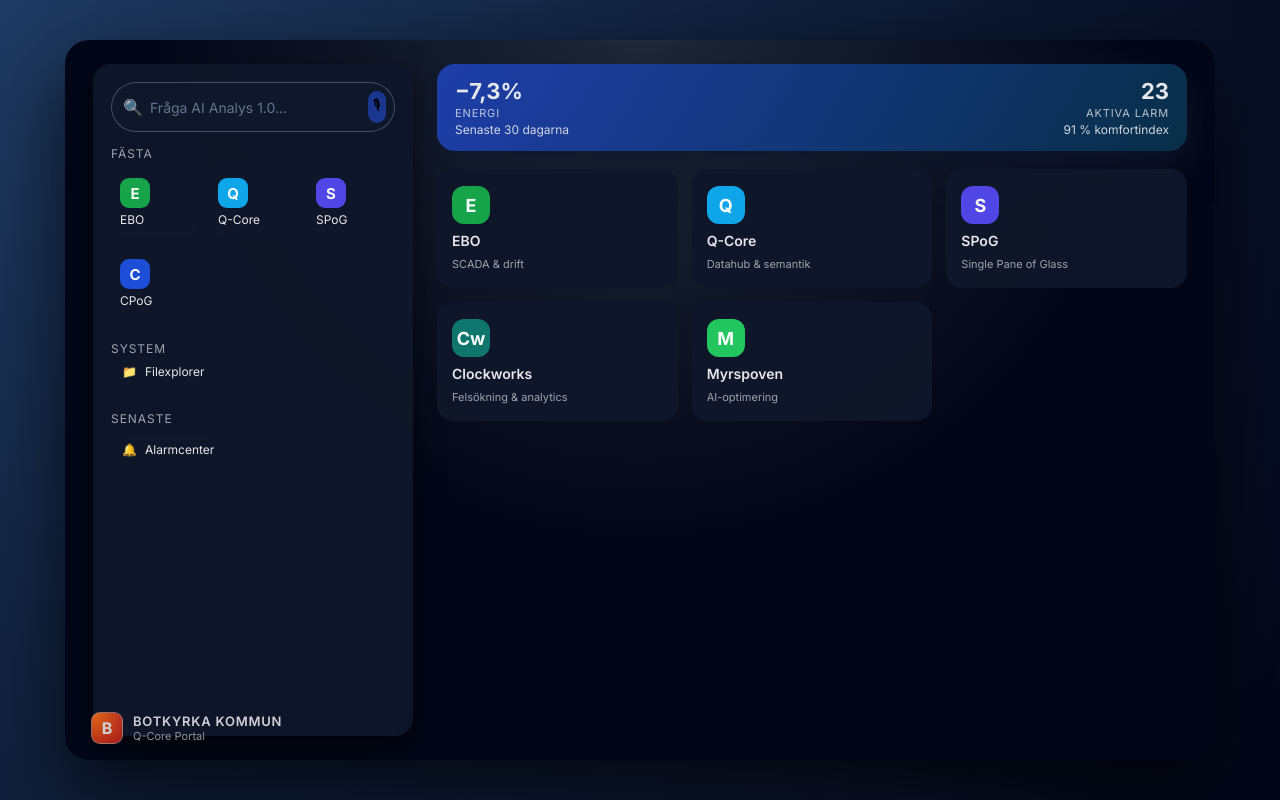
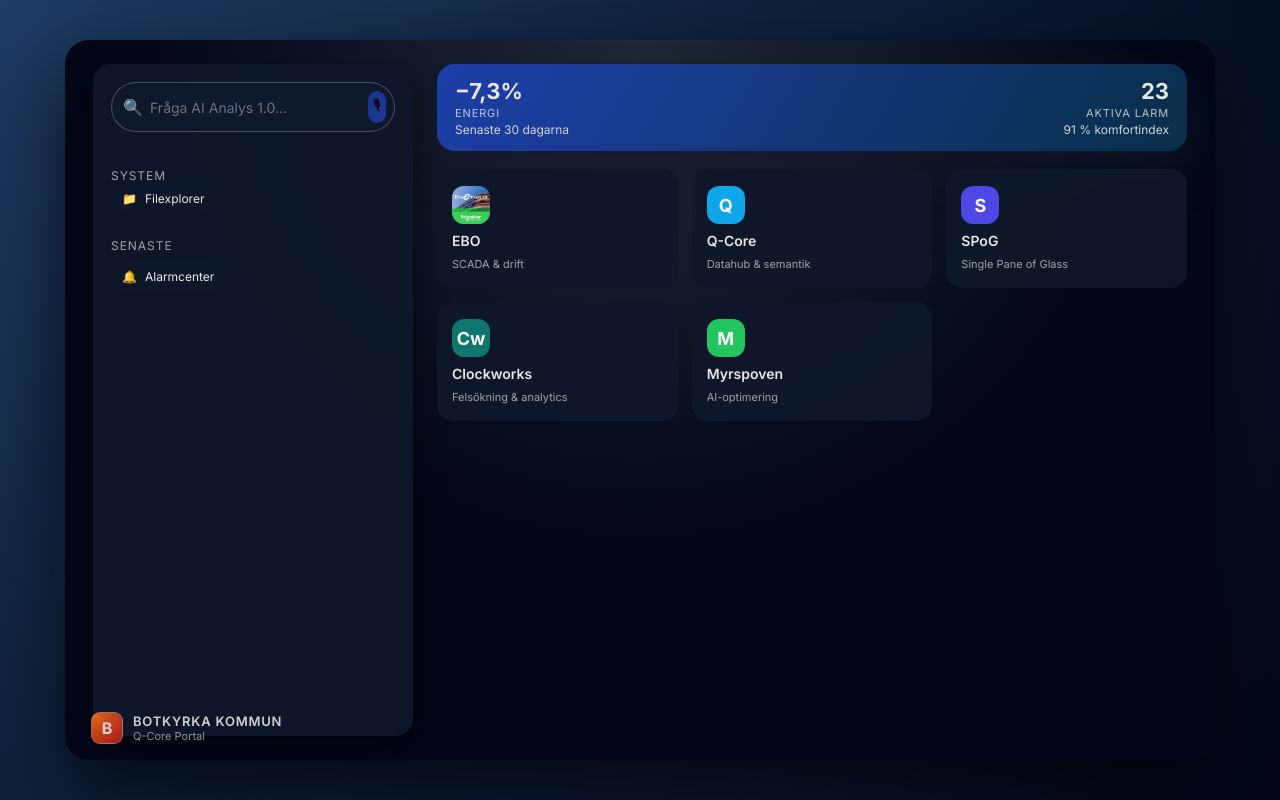
Before and after one commit to AntonPaalsson/Qcore-BK, a website: page index.html in a window 1280 px wide. Drawn offline with Linux system fonts and the light colour scheme.

Commit message:
Update to main logos and icons

```diff
--- a/index.html
+++ b/index.html
@@ -160,6 +160,14 @@
         font-size: 15px;
         color: #f9fafb;
         margin-bottom: 4px;
+      }
+      .app-icon-image {
+                width: 100%;
+                height: 100%;
+
+                object-fit: cover;
+
+                border-radius: 12px; /* samma som ikonen */
               }
 
       .app-name {
@@ -624,108 +632,69 @@
     </div>
 
     <script>
-      // Enkel config så du kan byta kund & appar
-      const portalConfig = {
-        tenantName: "Botkyrka Kommun",
-        tenantInitials: "B",
-        apps: [
+  // Branding – hårdkodat
+  document.getElementById("brandingName").textContent = "Botkyrka Kommun";
+  document.getElementById("brandingLogo").textContent = "B";
+
+  // Hårdkodade appar till höger panel (inget config-objekt längre)
+  const mainApps = [
     {
-            id: "ebo",
       name: "EBO",
-            shortLabel: "E",
-            description: "SCADA & drift",
+      short: "E",
+      icon: "favicon.ico",
+      desc: "SCADA & drift",
       color: "#16a34a",
-            url: "https://ebo.example.com",
-            pinned: true,
+      url: "https://ebo.fambo.com/"
     },
     {
-            id: "qcore",
       name: "Q-Core",
-            shortLabel: "Q",
-            description: "Datahub & semantik",
+      short: "Q",
+      desc: "Datahub & semantik",
       color: "#0ea5e9",
-            url: "https://qcore.example.com",
-            pinned: true,
+      url: "https://eu-dashboard.novant.io/orgs/56452/projs"
     },
     {
-            id: "spog",
       name: "SPoG",
-            shortLabel: "S",
-            description: "Single Pane of Glass",
+      short: "S",
+      desc: "Single Pane of Glass",
       color: "#4f46e5",
-            url: "https://spog.example.com",
-            pinned: true,
+      url: "https://test.qlarm.com/#/dashboard"
     },
     {
-            id: "cpog",
-            name: "CPoG",
-            shortLabel: "C",
-            description: "Comfort-vy (demo)",
-            color: "#1d4ed8",
-            url: "https://cpog.example.com",
-            pinned: true,
-            smallOnly: true,
+      name: "Clockworks",
+      short: "Cw",
+      desc: "Felsökning & analytics",
+      color: "#0f766e",
+      url: "https://clockworksanalytics.com/"
     },
     {
-            id: "clockworks",
-            name: "Clockworks",
-            shortLabel: "Cw",
-            description: "Felsökning & analytics",
-            color: "#0f766e",
-            url: "https://clockworks.example.com",
-          },
-          {
-            id: "myrspoven",
       name: "Myrspoven",
-            shortLabel: "M",
-            description: "AI-optimering",
+      short: "M",
+      desc: "AI-optimering",
       color: "#22c55e",
-            url: "https://myrspoven.example.com",
-          },
-        ],
-      };
+      url: "https://myrspoven.com/myportal-2/"
+    }
+  ];
 
-      // Branding
-      document.getElementById("brandingName").textContent =
-        portalConfig.tenantName;
-      document.getElementById("brandingLogo").textContent =
-        portalConfig.tenantInitials || portalConfig.tenantName[0] || "?";
-
-      // Render appar
-      const pinnedAppsEl = document.getElementById("pinnedApps");
   const mainAppsEl = document.getElementById("mainApps");
 
-      portalConfig.apps.forEach((app) => {
-        const iconStyle = `background: ${app.color}`;
-
-        if (app.pinned) {
-          const tile = document.createElement("div");
-          tile.className = "app-tile-small";
-          tile.onclick = () => openApp(app);
-
-          const icon = document.createElement("div");
-          icon.className = "app-icon";
-          icon.style = iconStyle;
-          icon.textContent = app.shortLabel;
-
-          const name = document.createElement("div");
-          name.className = "app-name";
-          name.textContent = app.name;
-
-          tile.appendChild(icon);
-          tile.appendChild(name);
-          pinnedAppsEl.appendChild(tile);
-        }
-
-        if (!app.smallOnly) {
+  // Rendera hårdkodade appar till höger panel
+  mainApps.forEach(app => {
     const tile = document.createElement("div");
     tile.className = "app-tile";
-          tile.onclick = () => openApp(app);
+    tile.onclick = () => window.open(app.url, "_blank");
 
     const icon = document.createElement("div");
     icon.className = "app-icon-large";
-          icon.style = iconStyle;
-          icon.textContent = app.shortLabel;
+    icon.style.background = app.color;
+    if (app.icon) {
+      const img = document.createElement("img");
+      img.src = app.icon;
+      img.className = "app-icon-image";
+      icon.appendChild(img);
+    } else {
+      icon.textContent = app.short;
+          }
 
     const title = document.createElement("div");
     title.className = "app-title";
@@ -733,21 +702,19 @@
 
     const sub = document.createElement("div");
     sub.className = "app-subtitle";
-          sub.textContent = app.description;
+    sub.textContent = app.desc;
 
     tile.appendChild(icon);
     tile.appendChild(title);
     tile.appendChild(sub);
     mainAppsEl.appendChild(tile);
-        }
   });
 
-      function openApp(app) {
-        // Här kan du senare koppla SSO, nya fönster osv.
-        alert(`(Demo) Öppnar ${app.name} – URL: ${app.url}`);
-      }
+  // Ta bort "Fästa"
+  document.querySelector(".section-title").remove();
+  document.getElementById("pinnedApps").remove();
 
-      // Chat & AI Analys 1.0 (demo-logik)
+  // --- AI Chat logiken (orörd, fungerar som tidigare) ---
   const chatPanel = document.getElementById("chatPanel");
   const searchBar = document.getElementById("searchBar");
   const searchInput = document.getElementById("searchInput");
@@ -766,8 +733,7 @@
     chatPanel.classList.remove("open");
   }
 
-      searchBar.addEventListener("click", (e) => {
-        // Undvik dubbeltrigger på mic-knappen
+  searchBar.addEventListener("click", e => {
     if (e.target === micButton) return;
     openChat();
   });
@@ -788,19 +754,13 @@
     addMessage(msg, "user");
     chatInput.value = "";
 
-        // Enkel demo-svar – här skulle du anropa riktig backend/GPT
     setTimeout(() => {
-          // Specialfall för din "Tjenare Bosse"-replik
       if (msg.toLowerCase().includes("tjenare bosse")) {
         addMessage(
-              "Godmorgon! Ja, <b>LB14 i Botkyrkagymnasiet strular</b> – högtemperaturlarmet har löst flera gånger senaste timmarna.<br/><br/>" +
-              "Vill du att jag analyserar vad det kan bero på, eller ska jag bara visa läget i SPoG?"
+          "Godmorgon! Ja, <b>LB14 i Botkyrkagymnasiet strular</b> – högtemperaturlarm har löst flera gånger.<br><br>Vill du att jag analyserar det?"
         );
       } else {
-            addMessage(
-              "Det här är en demo av AI Analys 1.0 i portalen. " +
-              "I skarpt läge skulle jag nu fråga Q-Core/EBO efter rätt data och komma tillbaka med ett riktigt svar."
-            );
+        addMessage("Detta är demo av AI Analys 1.0.");
       }
     }, 500);
   }
@@ -809,20 +769,17 @@
     handleUserMessage(chatInput.value)
   );
 
-      chatInput.addEventListener("keydown", (e) => {
+  chatInput.addEventListener("keydown", e => {
     if (e.key === "Enter") {
       e.preventDefault();
       handleUserMessage(chatInput.value);
     }
   });
 
-      // Mic-knappen – bara demo-popup nu
-      micButton.addEventListener("click", (e) => {
+  micButton.addEventListener("click", e => {
     e.stopPropagation();
     openChat();
-        addMessage(
-          "🎙 <b>Röstdemo</b>: här skulle vi lyssna på dig via Web Speech API eller liknande och omvandla tal till text."
-        );
+    addMessage("🎙 Röstdemo: här skulle röst-till-text aktiveras.");
   });
 </script>
   </body>
```
Also changed, not shown: favicon.ico (added). Lines whose indentation alone changed are shown as unchanged.
